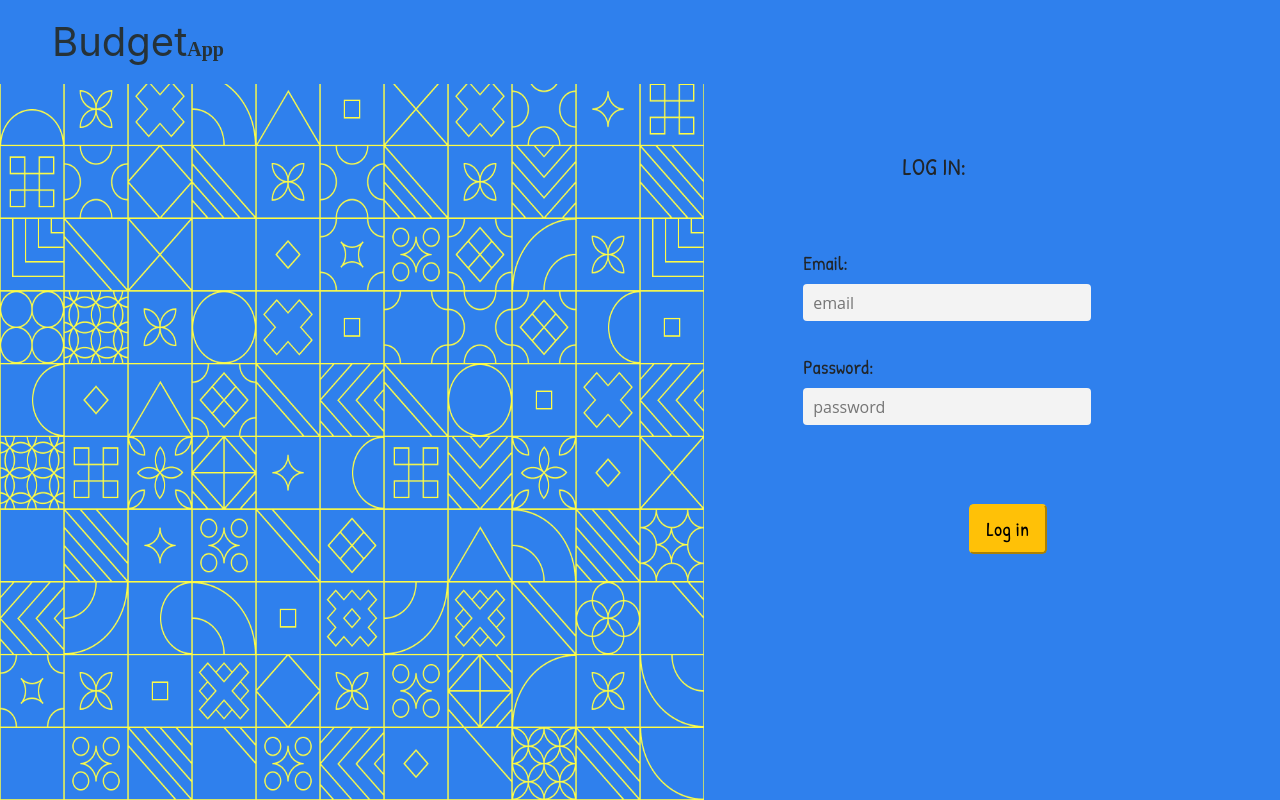
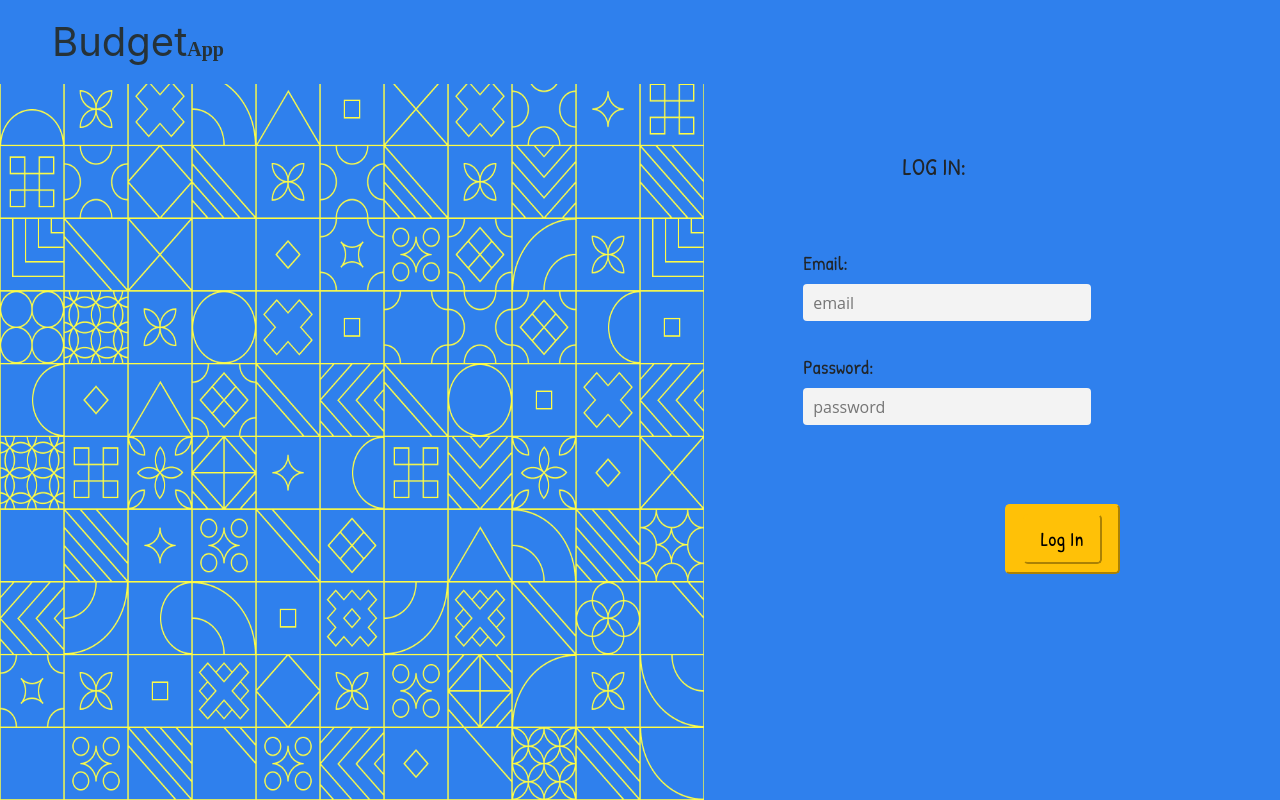
Before and after one commit to irinagetman1973/CS203-Budget-App, a React (Create React App) app in the folder Frontend/: page /log-in in a window 1280 px wide. Built offline with nearby package versions, Linux system fonts and the light colour scheme.

Commit message:
added route buttons to bypass validation

```diff
--- a/Frontend/src/components/Login.js
+++ b/Frontend/src/components/Login.js
@@ -63,8 +63,10 @@ export const Login = () => {
                 </div>
                 <div className="footer">
                     <div className="button">
-                        <button className='btn-warning btn-lg' onClick={() => LogInUser() & navigateToDashboard} >
-                            Log in
+                    <button className='btn-warning btn-lg' onClick={() => LogInUser()}>
+                            <button className='btn-warning btn-lg' onClick={navigateToDashboard} >
+                                Log In
+                            </button>
                         </button>
                         <Routes>
                             <Route path="/Dashboard" element={<Dashboard />} />
--- a/Frontend/src/components/SignUp.js
+++ b/Frontend/src/components/SignUp.js
@@ -85,8 +85,10 @@ export const SignUp = () => {
                             required />
                     </div>
                     <div className="button">
-                        <button className='btn-warning btn-lg' onClick={() => User_SignUp() & navigateToDashboard} >
+                        <button className='btn-warning btn-lg' onClick={() => User_SignUp()}>
+                            <button className='btn-warning btn-lg' onClick={navigateToDashboard} >
                                 Sign Up
+                            </button>
                         </button>
                         <Routes>
                             <Route path="/Dashboard" element={<Dashboard />} />
```
Lines whose indentation alone changed are shown as unchanged.
